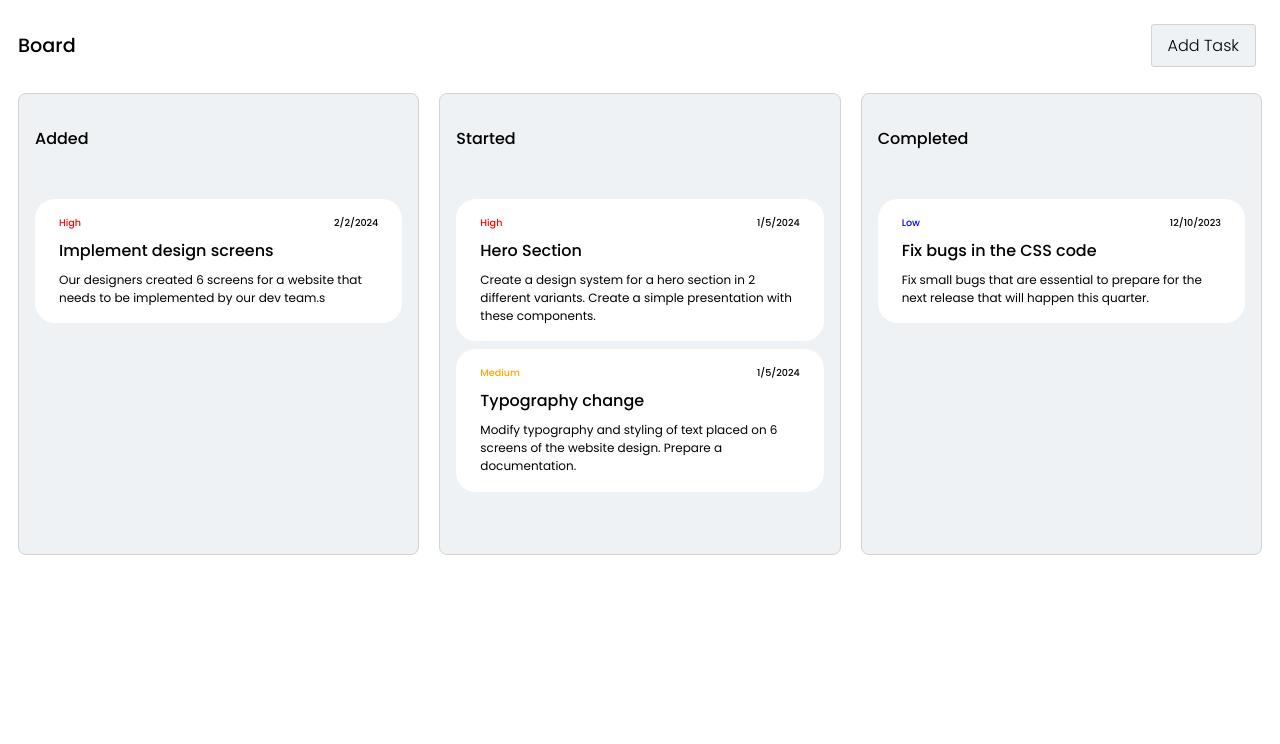
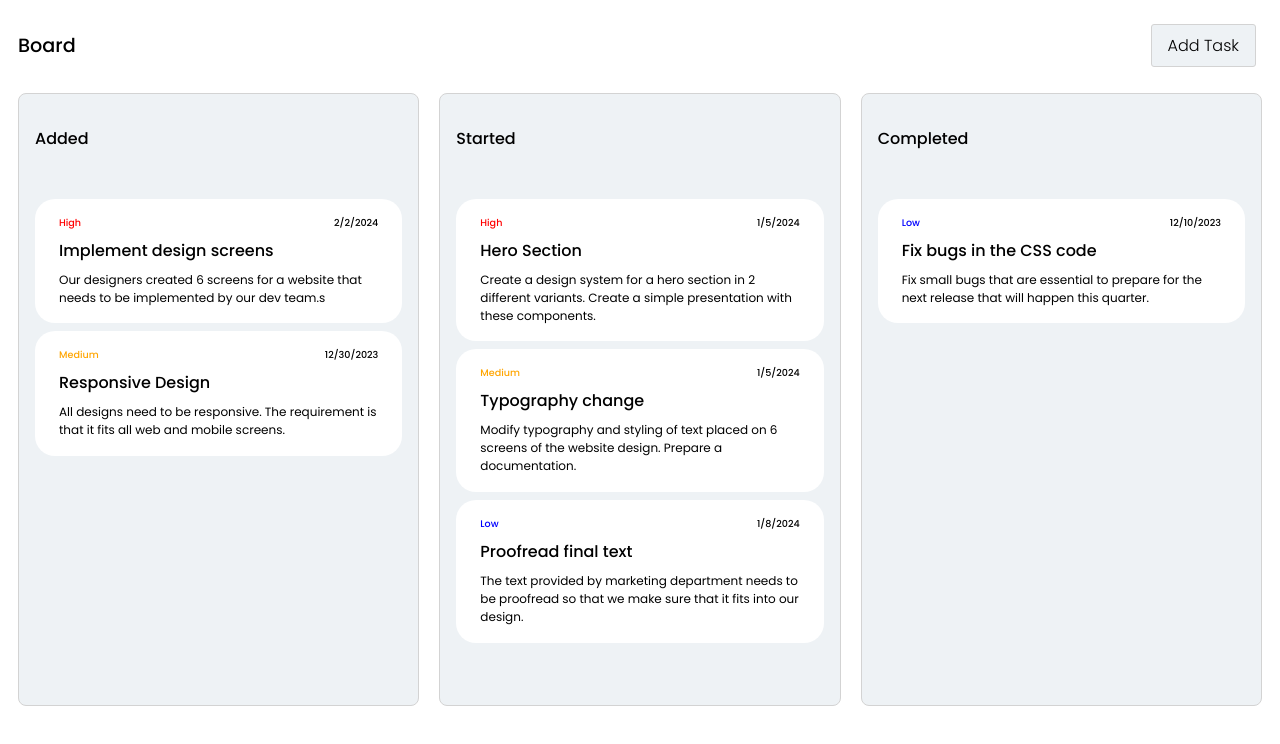
Before and after one commit to poko91/task-management-app, a React (Create React App) app: page / in a window 1280 px wide. Shown: the top 744 px of the page. Built offline with nearby package versions, Linux system fonts and the light colour scheme.

Commit message:
fix: added more tasks

```diff
--- a/src/data/initial-data.js
+++ b/src/data/initial-data.js
@@ -4,17 +4,19 @@ const initialData = {
     "task-2": { id: "task-2", title: "Implement design screens", content: "Our designers created 6 screens for a website that needs to be implemented by our dev team.s", due_date: new Date("2024-02-02"), priority: "High" },
     "task-3": { id: "task-3", title: "Typography change", content: "Modify typography and styling of text placed on 6 screens of the website design. Prepare a documentation.", due_date: new Date("2024-01-05"), priority: "Medium" },
     "task-4": { id: "task-4", title: "Fix bugs in the CSS code", content: "Fix small bugs that are essential to prepare for the next release that will happen this quarter.", due_date: new Date("2023-12-10"), priority: "Low" },
+    "task-5": { id: "task-5", title: "Responsive Design", content: "All designs need to be responsive. The requirement is that it fits all web and mobile screens.", due_date: new Date("2023-12-30"), priority: "Medium" },
+    "task-6": { id: "task-6", title: "Proofread final text", content: "The text provided by marketing department needs to be proofread so that we make sure that it fits into our design.", due_date: new Date("2024-1-8"), priority: "Low" },
   },
   columns: {
     "column-1": {
       id: "column-1",
       title: "Added",
-      taskIds: ["task-2"],
+      taskIds: ["task-2", "task-5"],
     },
     "column-2": {
       id: "column-2",
       title: "Started",
-      taskIds: ["task-1", "task-3"],
+      taskIds: ["task-1", "task-3", "task-6"],
     },
     "column-3": {
       id: "column-3",
```
